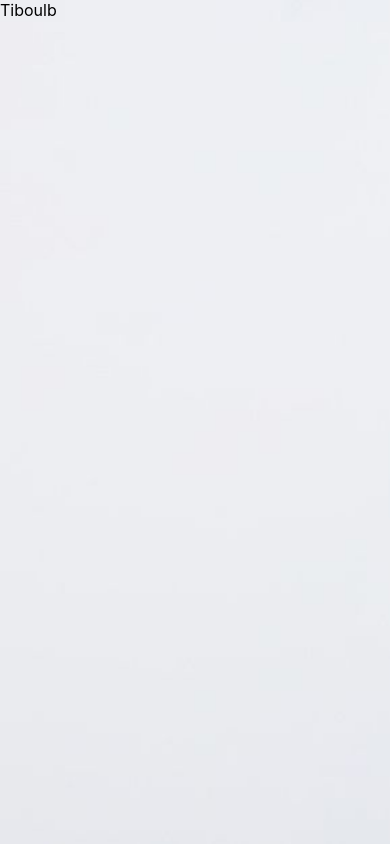
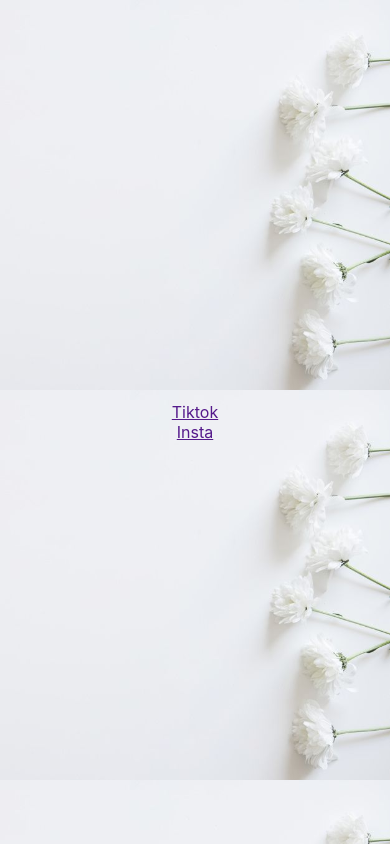
Before and after one commit to Tia4130/LinktreeTibou, a React (Create React App) app: page /tiboulb in a window 390 px wide. Built offline with nearby package versions, Linux system fonts and the light colour scheme.

Commit message:
adding tiktok insta to pages tiboulb tibouperfume

```diff
--- a/src/App.css
+++ b/src/App.css
@@ -9,3 +9,10 @@
   background-size: cover;
   height: 100vh;
 }
+
+@media (max-width: 767px) {
+  .container {
+    background-size: contain;
+    background-repeat: repeat;
+  }
+}
--- a/src/components/TibouPerfume.js
+++ b/src/components/TibouPerfume.js
@@ -1,8 +1,13 @@
 import React from 'react'
+import '../components/css/Tibous.css';
 
 function TibouPerfume() {
     return (
-        <div>TibouPerfume</div>
+        <div className='tiboulbContainer'>
+            <a href=""><div className='content'>Tiktok</div></a>
+
+            <a href=""><div className='content'>Insta</div></a>
+        </div>
     )
 }
 
--- a/src/components/Tiboulb.js
+++ b/src/components/Tiboulb.js
@@ -1,8 +1,13 @@
 import React from 'react'
+import '../components/css/Tibous.css';
 
 function Tiboulb() {
     return (
-        <div>Tiboulb</div>
+        <div className='tiboulbContainer'>
+            <a href=""><div className='content'>Tiktok</div></a>
+
+            <a href=""><div className='content'>Insta</div></a>
+        </div>
     )
 }
 
--- a/src/components/css/Main.css
+++ b/src/components/css/Main.css
@@ -20,7 +20,13 @@
 
 @media (max-width: 560px) {
  .logoimage{
-  height: 200px;
+  height: 300px;
   margin-block: 50px;
  }
 }
+
+@media (max-width: 400px) {
+  .logoimage{
+    height: 200px;
+  }
+}
--- /dev/null
+++ b/src/components/css/Tibous.css
@@ -0,0 +1,11 @@
+.tiboulbContainer{
+    display: flex;
+    flex-direction: column;
+    justify-content: center;
+    align-items: center;
+    height: 100vh;
+}
+
+.content{
+    cursor: pointer;
+}
```
Also changed, not shown: 1 other file (tests, documents, lock files or other folders).
